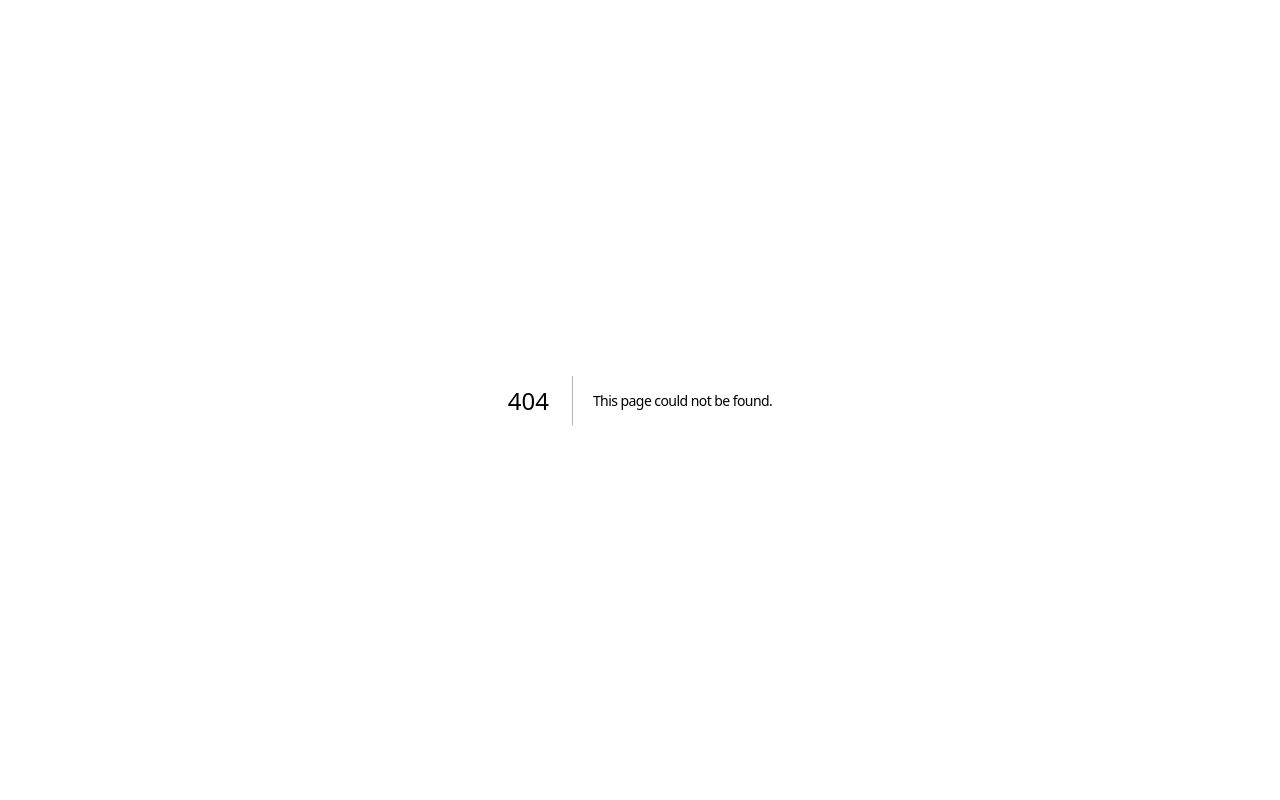
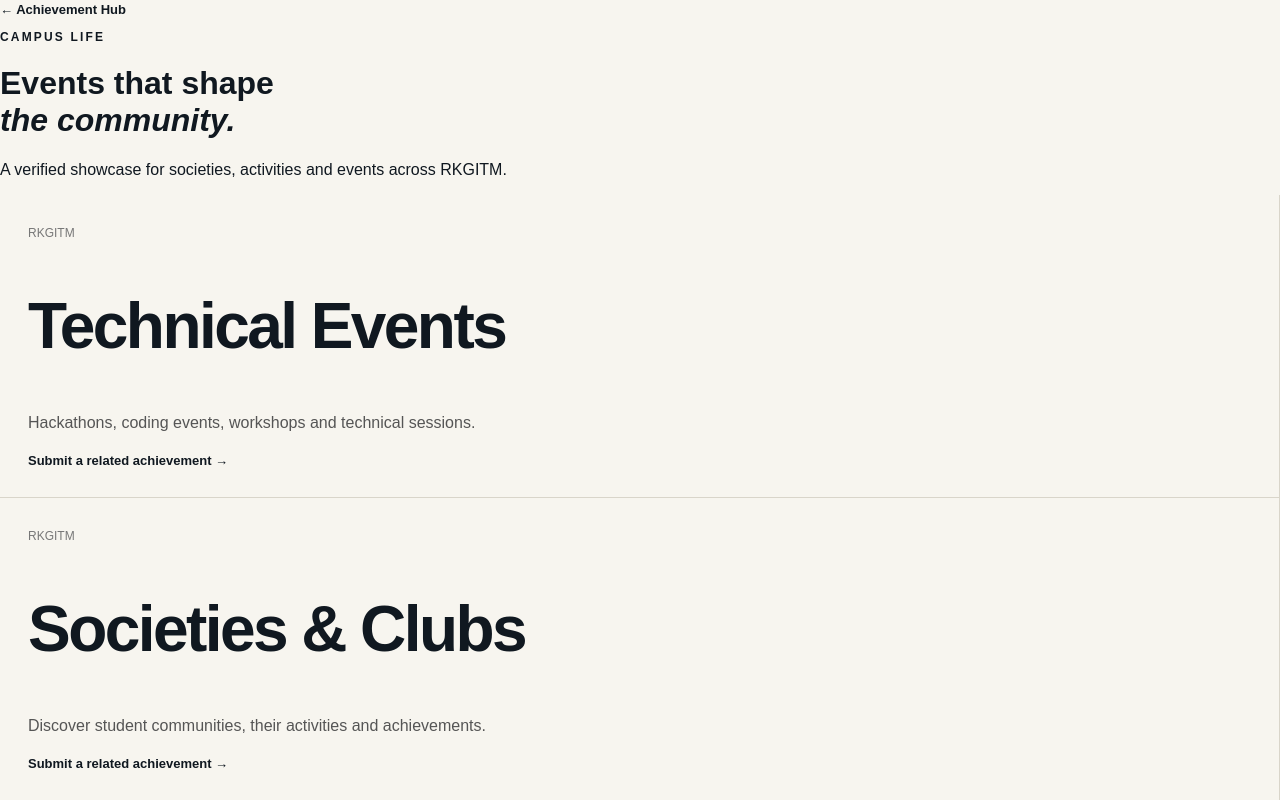
Before and after one commit to Tanishak1/RKGITM-Achievement-Hub, a Next.js app in the folder frontend/: page /events in a window 1280 px wide. Before the commit this address had no page. Shown: the top 800 px of the page. Built offline with nearby package versions, Linux system fonts and the light colour scheme.

Commit message:
feat: add events and societies directory

```diff
--- /dev/null
+++ b/frontend/app/events/page.tsx
@@ -0,0 +1,2 @@
+const groups=[["Technical Events","Hackathons, coding events, workshops and technical sessions."],["Societies & Clubs","Discover student communities, their activities and achievements."],["Campus Events","Institutional events, seminars, cultural activities and major campus moments."],["Past Highlights","A lasting record of approved events instead of temporary social posts."]];
+export default function Events(){return <main className="directoryPage"><a className="backLink" href="/">← Achievement Hub</a><header className="directoryHero"><p className="eyebrow">CAMPUS LIFE</p><h1>Events that shape<br/><em>the community.</em></h1><p>A verified showcase for societies, activities and events across RKGITM.</p></header><section className="directoryGrid">{groups.map(([t,d])=><article key={t}><span>RKGITM</span><h2>{t}</h2><p>{d}</p><a href="/submit">Submit a related achievement →</a></article>)}</section></main>}
```
